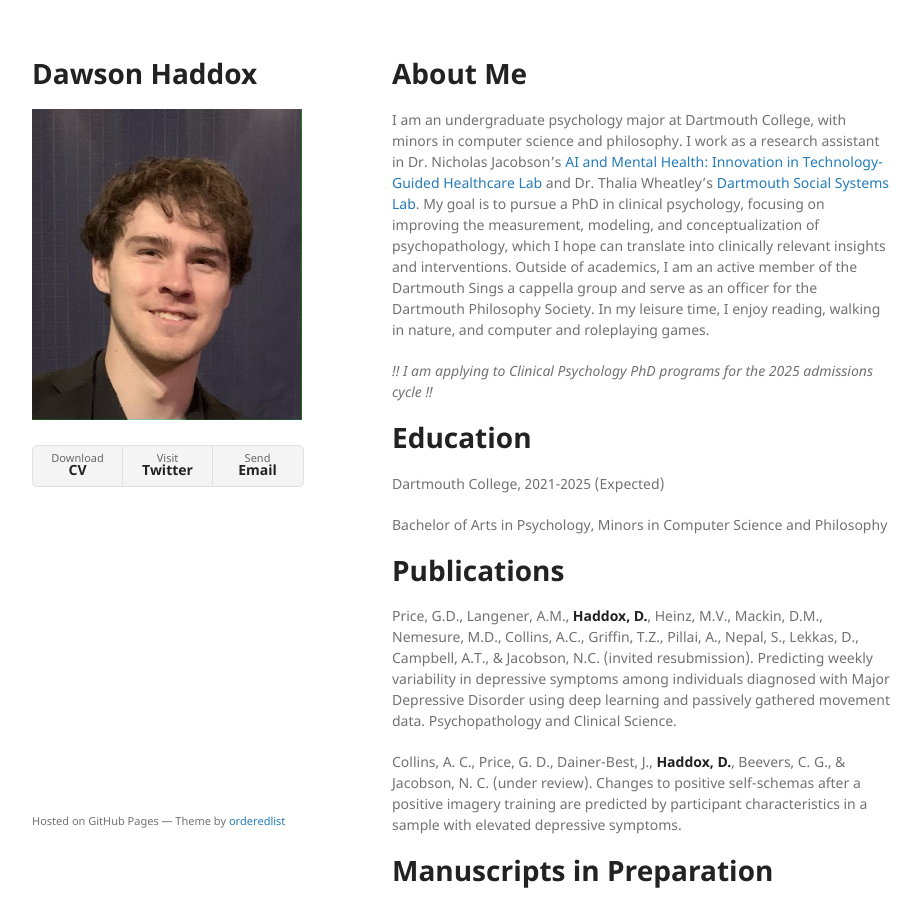
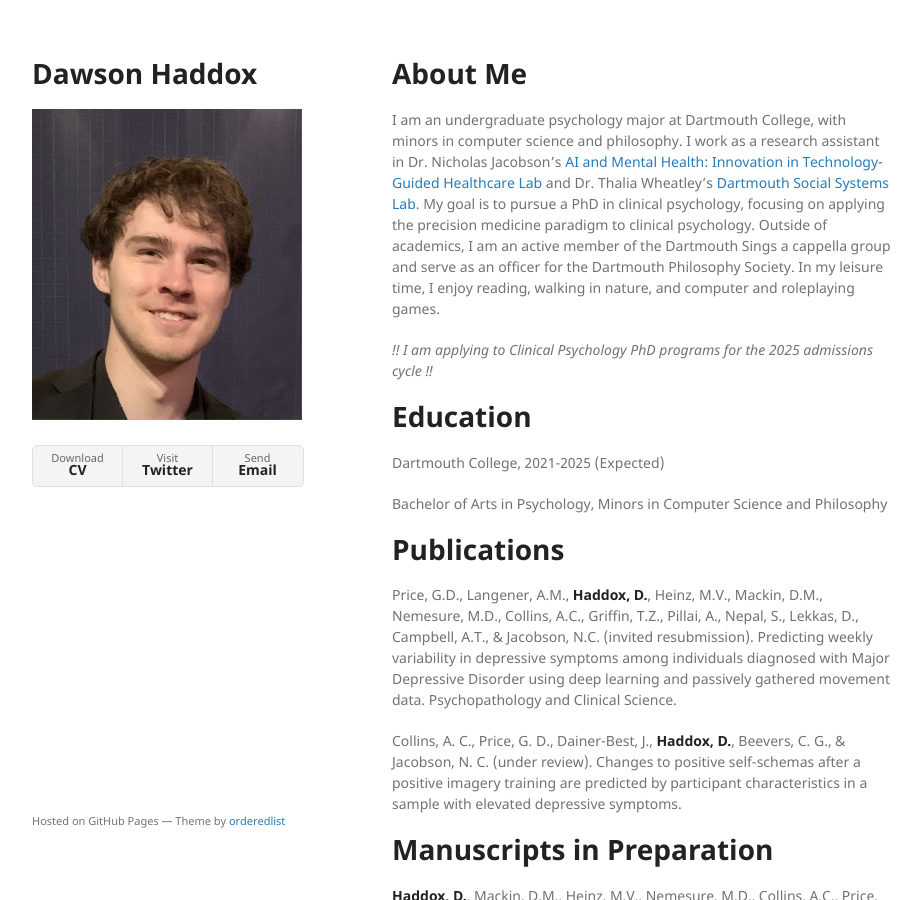
Before and after one commit to ddhaddox/ddhaddox.github.io, a Jekyll site: the page built from index.md, in a window 1280 px wide and 900 px high. Shown: the whole window, without its empty margins (178-1099 px from the left). Built offline with Jekyll 4.4.1, drawn with Linux system fonts in a browser that asks for light colours; our own code applies the rules of GitHub Pages for plain Markdown files.

Commit message:
Update index.md

```diff
--- a/index.md
+++ b/index.md
@@ -3,7 +3,7 @@ layout: default
 ---
 
 # About Me
-I am an undergraduate psychology major at Dartmouth College, with minors in computer science and philosophy. I work as a research assistant in Dr. Nicholas Jacobson’s [AI and Mental Health: Innovation in Technology-Guided Healthcare Lab](https://geiselmed.dartmouth.edu/jacobsonlab/) and Dr. Thalia Wheatley’s [Dartmouth Social Systems Lab](http://www.wheatlab.com). My goal is to pursue a PhD in clinical psychology, focusing on improving the measurement, modeling, and conceptualization of psychopathology, which I hope can translate into clinically relevant insights and interventions. Outside of academics, I am an active member of the Dartmouth Sings a cappella group and serve as an officer for the Dartmouth Philosophy Society. In my leisure time, I enjoy reading, walking in nature, and computer and roleplaying games.
+I am an undergraduate psychology major at Dartmouth College, with minors in computer science and philosophy. I work as a research assistant in Dr. Nicholas Jacobson’s [AI and Mental Health: Innovation in Technology-Guided Healthcare Lab](https://geiselmed.dartmouth.edu/jacobsonlab/) and Dr. Thalia Wheatley’s [Dartmouth Social Systems Lab](http://www.wheatlab.com). My goal is to pursue a PhD in clinical psychology, focusing on applying the precision medicine paradigm to clinical psychology. Outside of academics, I am an active member of the Dartmouth Sings a cappella group and serve as an officer for the Dartmouth Philosophy Society. In my leisure time, I enjoy reading, walking in nature, and computer and roleplaying games.
 
 *!! I am applying to Clinical Psychology PhD programs for the 2025 admissions cycle !!*
 
```
